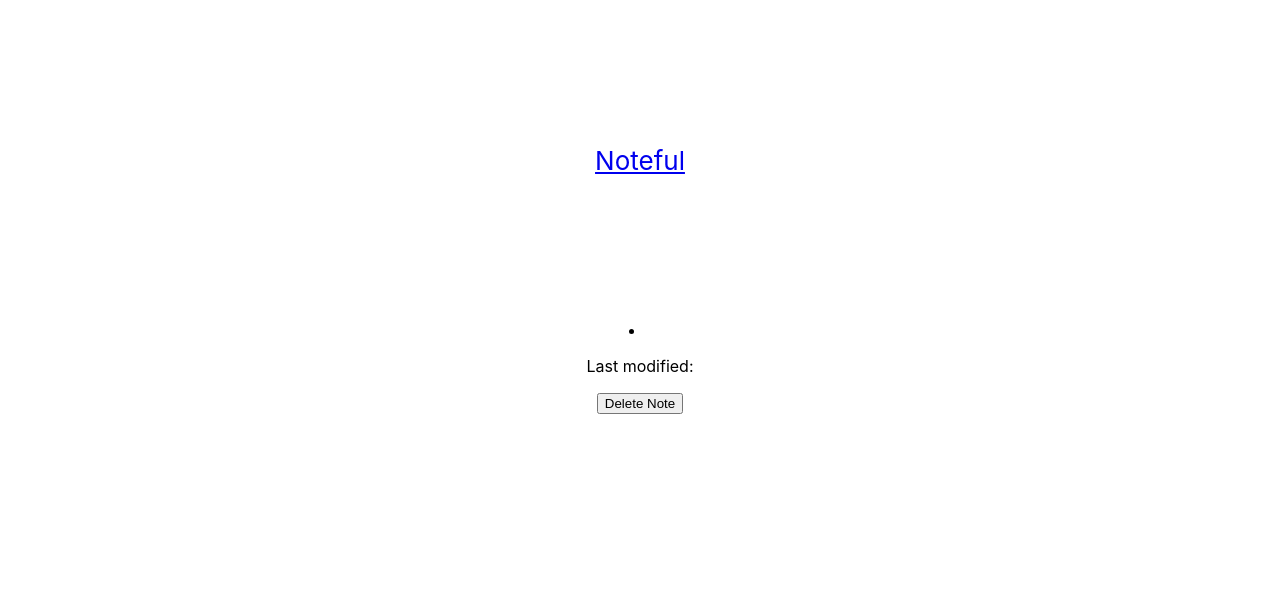
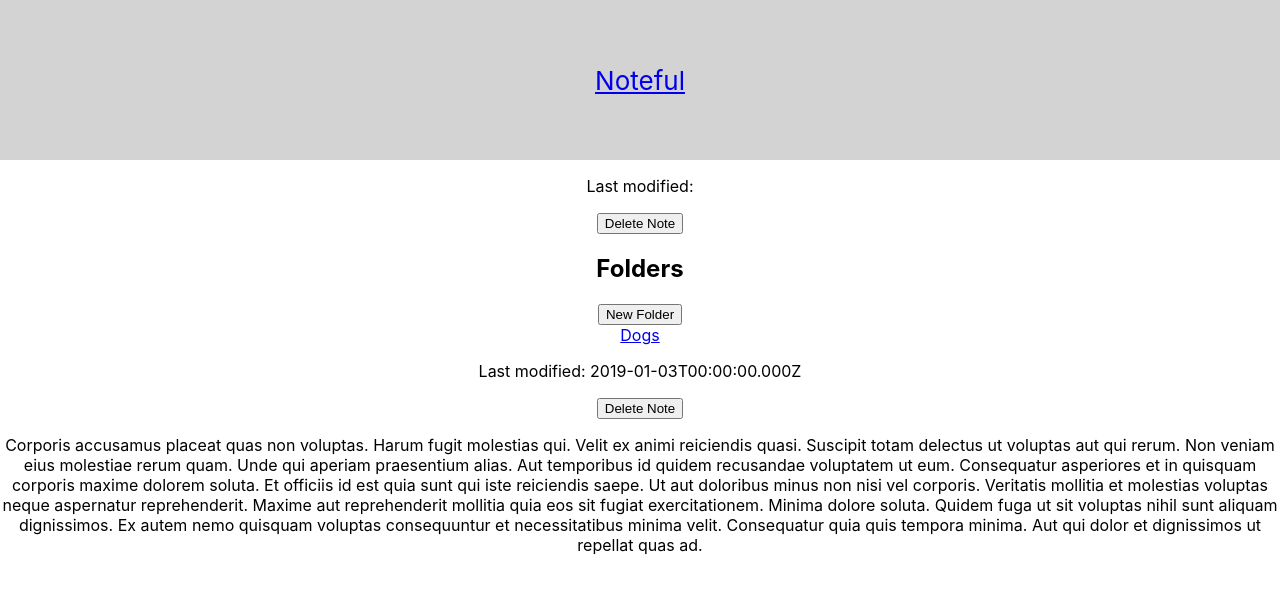
Before and after one commit to sasha-go/noteful-react-app, a React (Create React App) app: page /notes/cbc787a0-ffaf-11e8-8eb2-f2801f1b9fd1 in a window 1280 px wide. Shown: the top 594 px of the page. Built offline with nearby package versions, Linux system fonts and the light colour scheme.

Commit message:
added routing and content to NotePageMain

```diff
--- a/src/App.css
+++ b/src/App.css
@@ -3,11 +3,16 @@
 }
 
 .App-header {
-  background-color: white;
-  min-height: 40vh;
+  background-color: lightgray;
+  min-height: 20vh;
   display: flex;
   flex-direction: column;
   align-items: center;
   justify-content: center;
   font-size: calc(10px + 2vmin);
 }
+
+
+ul {
+  text-decoration: none;
+}
--- a/src/App.js
+++ b/src/App.js
@@ -9,6 +9,8 @@
 import NoteListMain from './NoteListMain/NoteListMain';
 import NoteListSidebar from './NoteListSidebar/NoteListSidebar';
 import NoteCardInfo from './NoteCardInfo/NoteCardInfo';
+import NotePageMain from './NotePageMain/NotePageMain';
+import NotePageSidebar from './NoteListSidebar/NoteListSidebar';
 
 class App extends Component {
   state = STORE;
@@ -24,11 +26,11 @@
         <div>
           <Route
             path="/folder/:folderId"
-            render={(props) => <NoteListMain folders={STORE.folders} {...props} />}
+            render={(props) => <NoteListSidebar folders={STORE.folders} {...props} />}
           />
           <Route
             exact path="/"
-            render={(props) => <NoteListMain folders={STORE.folders} {...props} />}
+            render={(props) => <NoteListSidebar folders={STORE.folders} {...props} />}
           />
         </div>
 
@@ -36,7 +38,7 @@
         <div>
           <Route
             path="/folder/:folderId"
-            render={(props) => <NoteListSidebar notes={STORE.notes} {...props} />}
+            render={(props) => <NoteListMain notes={STORE.notes} {...props} />}
           />
           <Route
             path="/notes/:noteId"
@@ -44,9 +46,52 @@
           />
           <Route
             exact path="/"
-            render={(props) => <NoteListSidebar notes={STORE.notes} {...props} />}
+            render={(props) => <NoteListMain notes={STORE.notes} {...props} />}
           />
         </div>
+
+        {/* NotePageMain  */}
+        <div>
+        {/* <Route
+            path="/notes/:noteId"
+            render={(props) => {
+              const selectedFolder = this.state.folders.find(folder => folder.id === p)
+              return (
+                <NotePageSidebar folders={STORE.folders} {...props} />
+              )
+            }
+          />   */}
+        <Route
+            exact
+            path='/notes/:noteId'
+            render={(props) => {
+              const selectedFolderId = this.state.notes.find(
+                note => note.id === props.match.params.noteId
+              ).folderId
+
+              const selectedFolder = this.state.folders.find(
+                folder => folder.id === selectedFolderId
+              )
+              return (
+                <NotePageSidebar {...selectedFolder} {...props} />
+              )
+            }}
+          />
+
+        <Route
+            path='/notes/:noteId'
+            render={(props) => {
+              const selectedNote = this.state.notes.find(
+                note => note.id === props.match.params.noteId
+              )
+              return (
+                <NotePageMain {...selectedNote}/>
+              )
+            }}
+          />
+
+        </div>
+
       </div>
     );
   }
--- a/src/NoteCardInfo/NoteCardInfo.js
+++ b/src/NoteCardInfo/NoteCardInfo.js
@@ -27,14 +27,13 @@
 
     return (
       <>
-       <li className="NoteCardInfo">
+       {/* <li className="NoteCardInfo"> */}
+        <div>
         <Link to={`/notes/${this.props.id}`}>{this.props.name}</Link>
-        <div>
           <p>Last modified: {this.props.modified}</p>
-
           <button>Delete Note</button>
         </div>
-      </li>
+      {/* </li> */}
       </>
     )
   }
--- a/src/NoteListMain/NoteListMain.js
+++ b/src/NoteListMain/NoteListMain.js
@@ -1,32 +1,50 @@
 import React, { Component } from 'react';
-import { NavLink } from 'react-router-dom';
-import './NoteListMain.css'
+import './NoteListMain.css';
+import NoteCardInfo from '../NoteCardInfo/NoteCardInfo';
 
 
 class NoteListMain extends Component {
+	constructor(props) {
+    super(props)
+    this.state = {
+      notes: this.props.notes,
+		}
+	}
 
+		componentDidUpdate(prevProps, prevState) {
+			if (prevProps !== this.props) {
+				const selectedId = this.props.match.params.folderId;
+
+				if (selectedId) {
+					const filteredNotes = this.props.notes.filter((note) => note.folderId === selectedId);
+
+					this.setState({
+						notes: filteredNotes
+					});
+				}
+			}
+		}
 
   render() {
-    const { folders } = this.props;
-    const selectedId = this.props.match.params.folderId;
+		const { notes } = this.state;
 
     return (
-      <>
-        <div className='NoteListMain'>
+      <div className='NoteListMain'>
+        <h2>Notes</h2>
           <ul>
-            {folders.map((folder) => {
-              return (
-              <li
-                key={folder.id}
-                className={`${selectedId === folder.id ? "selected-class" : ""}`}>
-                <NavLink
-                  to={`/folder/${folder.id}`}>{folder.name}
-                </NavLink>
-              </li>);
+            {notes.map((note) => {
+              return (<div key={note.id} className="note-list-sidebar">
+								{/* <Link to={`notes/${note.id}`}>{note.name}</Link>
+                <NoteCardInfo notes={this.props.notes} {...this.props} /> */}
+                <NoteCardInfo modified={note.modified} key={note.id} id={note.id } name={note.name} content={note.content} />
+								{/* <p>Date Modified on:  {note.modified}</p>
+								<button>Delete Note</button> */}
+                </div>)
+                ;
             })}
           </ul>
-        </div>
-      </>
+          <button>New Note</button>
+      </div>
     )
   }
 }
--- a/src/NoteListSidebar/NoteListSidebar.css
+++ b/src/NoteListSidebar/NoteListSidebar.css
@@ -0,0 +1,3 @@
+li {
+	list-style: none;
+}
--- a/src/NoteListSidebar/NoteListSidebar.js
+++ b/src/NoteListSidebar/NoteListSidebar.js
@@ -1,50 +1,41 @@
 import React, { Component } from 'react';
-import { Link } from 'react-router-dom';
-import './NoteListSidebar.css';
-import NoteCardInfo from '../NoteCardInfo/NoteCardInfo';
+import { NavLink } from 'react-router-dom';
+import './NoteListSidebar.css'
 
 
 class NoteListSidebar extends Component {
-	constructor(props) {
-    super(props)
-    this.state = {
-      notes: this.props.notes,
-		}
-	}
 
-		componentDidUpdate(prevProps, prevState) {
-			if (prevProps !== this.props) {
-				const selectedId = this.props.match.params.folderId;
-
-				if (selectedId) {
-					const filteredNotes = this.props.notes.filter((note) => note.folderId === selectedId);
-
-					this.setState({
-						notes: filteredNotes
-					});
-				}
-			}
-		}
 
   render() {
-		const { notes } = this.state;
+    const { folders } = this.props;
+    const selectedId = this.props.match.params.folderId;
 
     return (
-      <div className='NoteListSidebar'>
+      <>
+        <div className='NoteListSidebar'>
+					<h2>Folders</h2>
           <ul>
-            {notes.map((note) => {
-              return (<div key={note.id} className="note-list-sidebar">
-								<Link to={`notes/${note.id}`}>{note.name}</Link>
-                <NoteCardInfo notes={this.props.notes} {...this.props} />
-								{/* <p>Date Modified on:  {note.modified}</p>
-								<button>Delete Note</button> */}
-                </div>)
-                ;
+            {folders.map((folder) => {
+              return (
+              <li
+                key={folder.id}
+                className={`${selectedId === folder.id ? "selected-class" : ""}`}>
+                <NavLink
+                  to={`/folder/${folder.id}`}>{folder.name}
+                </NavLink>
+              </li>);
             })}
           </ul>
-      </div>
+					<button>New Folder</button>
+        </div>
+      </>
     )
   }
 }
 
+
+NoteListSidebar.defaultProps = {
+  folders: []
+}
+
 export default NoteListSidebar;
--- a/src/NotePageMain/NotePageMain.js
+++ b/src/NotePageMain/NotePageMain.js
@@ -1,15 +1,19 @@
 import React, { Component } from 'react';
 import './NotePageMain.css';
+import NoteCardInfo from '../NoteCardInfo/NoteCardInfo';
 
 
 class NotePageMain extends Component {
-
 
   render() {
 
     return (
       <>
+        <div className="Main">
+        <NoteCardInfo modified={this.props.modified} id={this.props.id } name={this.props.name} />
 
+        <p>{this.props.content}</p>
+        </div>
       </>
     )
   }
--- a/src/NotePageSidebar/NotePageSidebar.js
+++ b/src/NotePageSidebar/NotePageSidebar.js
@@ -6,10 +6,12 @@
 
 
   render() {
-
     return (
       <>
-
+       <div className="Sidebar">
+        <Link to='/'>Go Back</Link>
+        <h2>Current Folder: {this.props.selectedFolder.name}</h2>
+      </div>
       </>
     )
   }
```
